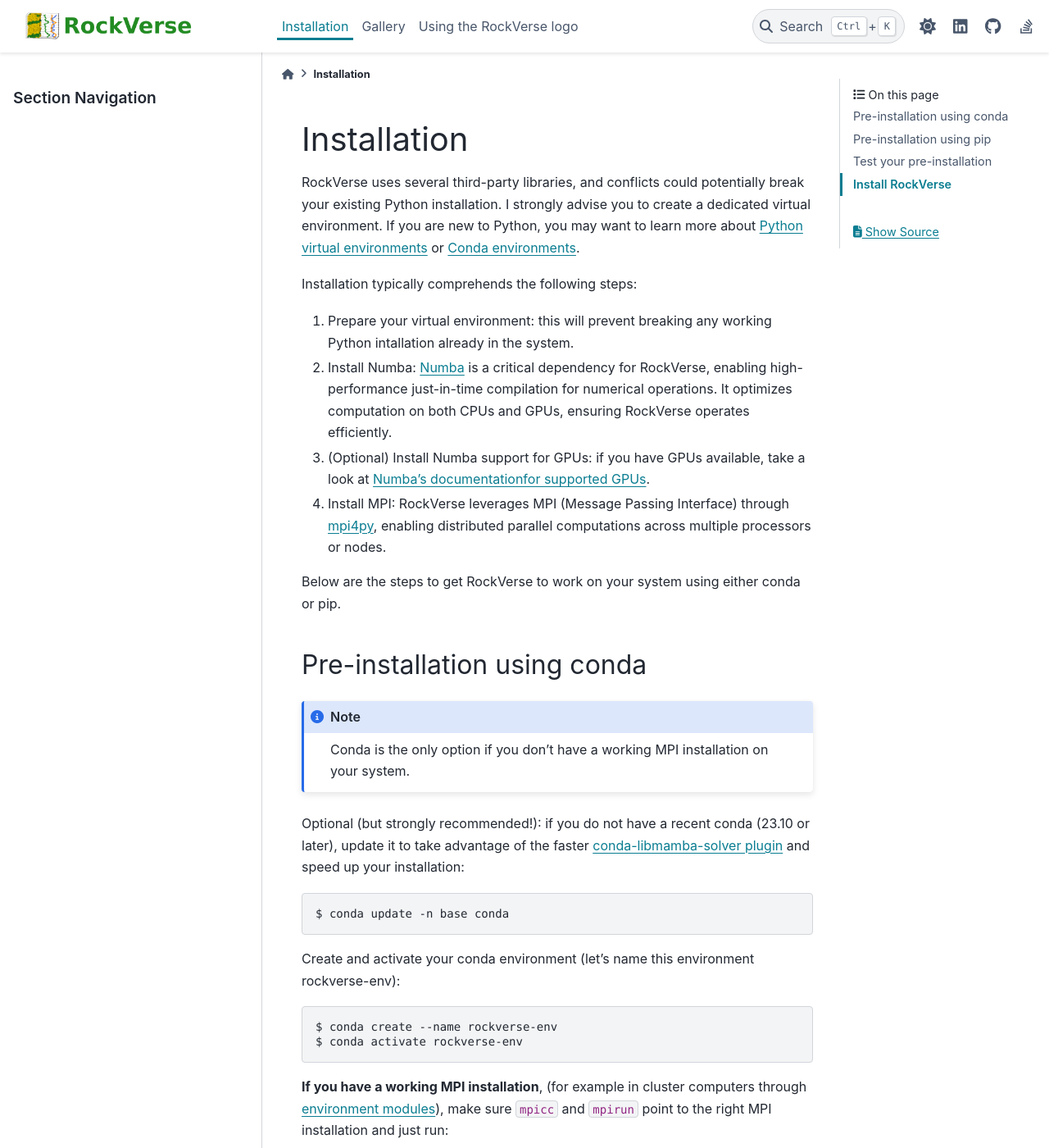
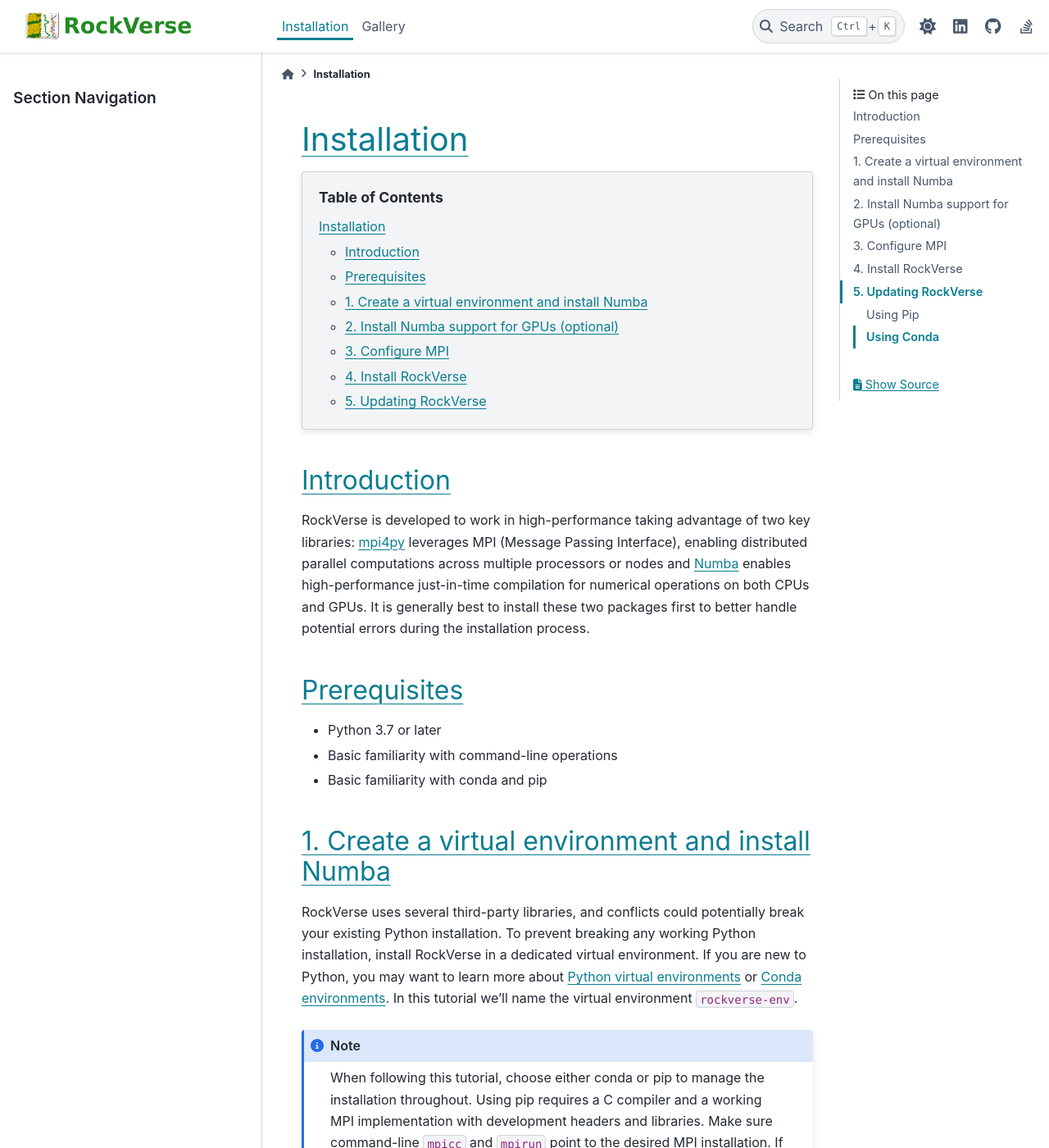
Before and after one commit to rodolfovictor/rockverse, a Sphinx documentation site: the page built from docs/source/install.rst, in a window 1280 px wide and 1400 px high. Shown: the whole window at 82% size. Built offline with Sphinx 7.4.7 and the PyData theme 0.15.4, drawn with Linux system fonts in a browser that asks for light colours; some of the changed text lies outside the part shown.

Commit message:
doc update

```diff
--- a/docs/source/index.rst
+++ b/docs/source/index.rst
@@ -81,7 +81,6 @@
 
     install.rst
     gallery.rst
-    gallery/miscellaneous/logo
 
 Indices and tables
 ==================
--- a/docs/source/install.rst
+++ b/docs/source/install.rst
@@ -1,48 +1,58 @@
 Installation
 ============
 
-RockVerse uses several third-party libraries, and conflicts could potentially break your
-existing Python installation. I strongly advise you to create a dedicated virtual
-environment. If you are new to Python, you may want to learn more about
+.. contents:: Table of Contents
+   :depth: 2
+
+
+Introduction
+------------
+
+RockVerse is developed to work in high-performance taking advantage of two
+key libraries: `mpi4py <https://mpi4py.readthedocs.io/en/stable/>`_ leverages
+MPI (Message Passing Interface), enabling distributed parallel computations
+across multiple processors or nodes and `Numba <https://numba.pydata.org/>`_
+enables high-performance just-in-time compilation for numerical operations on
+both CPUs and GPUs. It is generally best to install these two packages first
+to better handle potential errors during the installation process.
+
+
+Prerequisites
+-------------
+
+- Python 3.7 or later
+
+- Basic familiarity with command-line operations
+
+- Basic familiarity with conda and pip
+
+
+1. Create a virtual environment and install Numba
+-------------------------------------------------
+
+RockVerse uses several third-party libraries, and conflicts could potentially
+break your existing Python installation. To prevent breaking any working Python
+installation, install RockVerse in a dedicated virtual environment.
+If you are new to Python, you may want to learn more about
 `Python virtual environments <https://docs.python.org/3/tutorial/venv.html>`_
 or
 `Conda environments <https://docs.conda.io/projects/conda/en/latest/user-guide/tasks/manage-environments.html>`_.
+In this tutorial we'll name the virtual environment ``rockverse-env``.
 
-Installation typically comprehends the following steps:
-
-1. Prepare your virtual environment: this will prevent breaking any working Python intallation already in the system.
-
-2. Install Numba:
-   `Numba <https://numba.pydata.org/>`_ is a critical dependency for RockVerse, enabling high-performance
-   just-in-time compilation for numerical operations. It optimizes computation on both CPUs and GPUs,
-   ensuring RockVerse operates efficiently.
-
-3. (Optional) Install Numba support for GPUs: if you have GPUs available, take a look at
-   `Numba's documentationfor supported GPUs <https://numba.readthedocs.io/en/stable/cuda/overview.html#supported-gpus>`_.
-
-4. Install MPI:
-   RockVerse leverages MPI (Message Passing Interface) through
-   `mpi4py <https://mpi4py.readthedocs.io/en/stable/>`_,
-   enabling distributed parallel computations across multiple processors or nodes.
-
-Below are the steps to get RockVerse to work on your system using either conda or pip.
+.. note::
+    When following this tutorial, choose either conda or pip to manage the
+    installation throughout. Using pip requires a C compiler and a working
+    MPI implementation with development headers and libraries. Make
+    sure command-line ``mpicc`` and ``mpirun`` point to the desired MPI
+    installation. If you don't have a working MPI installation in your system,
+    then you must use Conda.
 
 
+Using Conda
+~~~~~~~~~~~~
 
-
-
-
-
-
-
-
-Pre-installation using conda
-----------------------------
-
-.. note::
-    Conda is the only option if you don't have a working MPI installation on your system.
-
-Optional (but strongly recommended!): if you do not have a recent conda (23.10 or later),
+Update Conda (optional but recommended):
+if you do not have conda 23.10 or later,
 update it to take advantage of the faster
 `conda-libmamba-solver plugin <https://conda.github.io/conda-libmamba-solver/user-guide/>`_
 and speed up your installation:
@@ -51,69 +61,20 @@
 
     $ conda update -n base conda
 
-Create and activate your conda environment (let's name this environment rockverse-env):
+Create your conda environment with Numba and activate:
 
 .. code-block:: sh
 
-    $ conda create --name rockverse-env
+    $ conda create --name rockverse-env numba
     $ conda activate rockverse-env
 
-**If you have a working MPI installation**, (for example in cluster computers through
-`environment modules <https://modules.sourceforge.net/>`_),
-make sure ``mpicc`` and ``mpirun`` point to the right MPI installation and just run:
 
-.. code-block:: sh
+Using Pip
+~~~~~~~~~~
 
-    $ conda install -c conda-forge numba mpi4py
+Create and activate a virtual environment:
 
-**If you do not have a working MPI installation**,
-there are four MPI implementations available on conda-forge that can be installed
-with conda:
-
-1. ``openmpi``: installs `Open MPI <https://www.open-mpi.org/>`_  (Linux and macOS);
-2. ``mpich``: installs `MPICH <https://www.mpich.org/>`_  (Linux and macOS);
-3. ``impi_rt``: installs `Intel MPI <https://www.intel.com/content/www/us/en/developer/tools/oneapi/mpi-library.html>`_ (Linux and Windows);
-4. ``msmpi``: installs `Microsoft MPI <https://learn.microsoft.com/en-us/message-passing-interface/microsoft-mpi>`_ (Windows).
-
-Pick your favorite (say ``openmpi``) and create the new conda environment with ``numba`` and ``mpi4py``:
-
-.. code-block:: sh
-
-    $ conda install -c conda-forge numba mpi4py openmpi
-
-(Optional) Enable Numba access to GPUs:
-For CUDA 12, install ``cuda-nvcc`` and ``cuda-nvrtc``:
-
-.. code-block:: sh
-
-    $ conda install -c conda-forge cuda-nvcc cuda-nvrtc
-
-For CUDA 11, ``cudatoolkit`` is required:
-
-.. code-block:: sh
-
-    $ conda install -c conda-forge cudatoolkit
-
-
-
-
-
-
-
-
-
-
-Pre-installation using pip
---------------------------
-
-.. note::
-    Unlike conda, installing ``mpi4py`` using pip requires a C compiler and a working MPI
-    implementation with development headers and libraries. Make sure ``mpicc`` and ``mpirun``
-    point to the desired MPI installation.
-
-Create and activate the virtual environment (again, let's call it rockverse-env):
-
-If using Windows,
+If using Windows:
 
 .. code-block:: sh
 
@@ -121,47 +82,18 @@
     $ python -m venv rockverse-env
     $ .\rockverse-env\Scripts\activate
 
-for Linux (example for bash shell):
+For Linux (example for bash shell):
 
 .. code-block:: sh
 
     $ cd path/to/my/environment
-    python -m venv rockverse-env
+    $ python -m venv rockverse-env
     $ source ./rockverse-env/bin/activate
 
-Install numba and mpi4py:
+Test Numba
+~~~~~~~~~~
 
-.. code-block:: sh
-
-    $ pip install --no-cache-dir numba mpi4py
-
-(Optional) enable Numba access to GPUs:
-Install the NVIDIA bindings with
-
-.. code-block:: sh
-
-    $ pip install cuda-python
-
-You'll need to set the environment variable ``NUMBA_CUDA_USE_NVIDIA_BINDING`` to ``"1"``.
-If you want to use specific CUDA versions, set also the environment variable
-``CUDA_HOME`` to the directory of the installed CUDA toolkit (e.g. ``/home/user/cuda-12``).
-
-
-
-
-
-
-
-
-
-
-Test your pre-installation
---------------------------
-
-Numba parallelization
-^^^^^^^^^^^^^^^^^^^^^
-
-Test if Numba shared memory parallelization is working.
+Test if Numba is working.
 Run the following Python code:
 
 .. code-block:: python
@@ -178,7 +110,7 @@
     print_procs()
     print("Threading layer chosen: %s" % threading_layer())
 
-You should see something similar to
+You should see something similar to this (number of processes depend on your machine):
 
 .. code-block:: sh
 
@@ -198,8 +130,56 @@
     Threading layer chosen: omp
 
 
-Numba access to GPUs (optional)
-^^^^^^^^^^^^^^^^^^^^^^^^^^^^^^^
+2. Install Numba support for GPUs (optional)
+--------------------------------------------
+
+RockVerse calculations can be greatly enhanced using GPUs.
+If you have GPUs available, take a look at
+`Numba's documentation for supported GPUs <https://numba.readthedocs.io/en/stable/cuda/overview.html#supported-gpus>`_.
+
+
+Using Conda
+~~~~~~~~~~~~
+
+For CUDA 12, install ``cuda-nvcc`` and ``cuda-nvrtc``:
+
+.. code-block:: sh
+
+    $ conda install -c conda-forge cuda-nvcc cuda-nvrtc
+
+For CUDA 11, ``cudatoolkit`` is required:
+
+.. code-block:: sh
+
+    $ conda install -c conda-forge cudatoolkit
+
+
+Using Pip
+~~~~~~~~~~
+
+Install the NVIDIA bindings with
+
+.. code-block:: sh
+
+    $ pip install cuda-python
+
+Set the environment variable for Numba:
+
+.. code-block:: sh
+
+    export NUMBA_CUDA_USE_NVIDIA_BINDING="1"  # For Linux
+    set NUMBA_CUDA_USE_NVIDIA_BINDING="1"  # For Windows
+
+If using specific CUDA versions, set also CUDA_HOME:
+
+.. code-block:: sh
+
+    export CUDA_HOME=/path/to/cuda  # For Linux
+    set CUDA_HOME=C:\path\to\cuda  # For Windows
+
+
+Test Numba access to GPUs
+~~~~~~~~~~~~~~~~~~~~~~~~~
 
 Run the following Python code:
 
@@ -208,7 +188,7 @@
     from numba import cuda
     print(list(cuda.gpus))
 
-Everything should be working if you get a list of sevices similar to this:
+You should see a list of available devices (machine in this example has 8 GPUs):
 
 .. code-block:: sh
 
@@ -224,8 +204,56 @@
 If you get empty list or errors Numba cannot access your GPU devices.
 
 
-MPI configuration
-^^^^^^^^^^^^^^^^^
+
+
+
+
+
+
+
+3. Configure MPI
+----------------
+
+If you have a working MPI installation
+~~~~~~~~~~~~~~~~~~~~~~~~~~~~~~~~~~~~~~
+
+Make sure command-line ``mpicc`` and ``mpirun`` point to the right MPI installation
+(such as in cluster computers through `environment modules <https://modules.sourceforge.net/>`_).
+If using conda, run
+
+.. code-block:: sh
+
+    $ conda install -c conda-forge mpi4py
+
+If using pip, run
+
+.. code-block:: sh
+
+    $ pip install --no-cache-dir mpi4py
+
+
+If you do not have a working MPI installation
+~~~~~~~~~~~~~~~~~~~~~~~~~~~~~~~~~~~~~~~~~~~~~
+
+In this case you must use conda. There are four MPI implementations available on conda-forge:
+
+1. ``openmpi``: installs `Open MPI <https://www.open-mpi.org/>`_  (Linux and macOS);
+2. ``mpich``: installs `MPICH <https://www.mpich.org/>`_  (Linux and macOS);
+3. ``impi_rt``: installs `Intel MPI <https://www.intel.com/content/www/us/en/developer/tools/oneapi/mpi-library.html>`_ (Linux and Windows);
+4. ``msmpi``: installs `Microsoft MPI <https://learn.microsoft.com/en-us/message-passing-interface/microsoft-mpi>`_ (Windows).
+
+Pick your favorite and run ONE of the following commands:
+
+.. code-block:: sh
+
+    $ conda install -c conda-forge mpi4py openmpi
+    $ conda install -c conda-forge mpi4py mpich
+    $ conda install -c conda-forge mpi4py impi_rt
+    $ conda install -c conda-forge mpi4py msmpi
+
+
+Test if MPI is working
+~~~~~~~~~~~~~~~~~~~~~~
 
 Quickly test the MPI installation:
 
@@ -239,7 +267,8 @@
 
     $ mpirun -n 5 python -m mpi4py.bench helloworld
 
-depending on your installation. You should get an output similar to this:
+depending on your installation. You should get an output similar to this
+('localhost' will be the hostname in your machine):
 
 .. code-block:: sh
 
@@ -249,35 +278,62 @@
     Hello, World! I am process 3 of 5 on localhost.
     Hello, World! I am process 4 of 5 on localhost.
 
-If you encounter errors during MPI installation or execution:
-
-- Ensure the MPI implementation (Open MPI or MPICH) is installed and correctly added to your system's PATH
-  (if you used one of the above conda options it should be automatically done).
-- Verify that the `mpi4py` library is installed in your current Python environment.
-- Check for conflicts between your MPI implementation and `mpi4py`. Some versions of `mpi4py` may require specific versions of MPI.
 
 
 
+4. Install RockVerse
+--------------------
 
+If Numba and MPI are working in your virtual environment, install RockVerse:
 
-
-
-
-
-
-Install RockVerse
------------------
-
-If the tests above were successful, install RockVerse (it may take a while):
+Install the latest stable version from PyPI:
 
 .. code-block:: sh
 
     pip install rockverse
 
-Run a quick test
+or via conda:
 
 .. code-block:: sh
 
-    $ python -c "import rockverse; print('RockVerse installed successfully!')"
+    conda install -c conda-forge rockverse
 
-If you see "RockVerse installed successfully!" printed, we are good to go!
+To install the latest development version of RockVerse, you can use pip with the latest GitHub main:
+
+$ pip install git+https://github.com/rodolfovictor/rockverse.git
+
+Now run a quick test:
+
+.. code-block:: sh
+
+    $ python -c "import rockverse; print(f'RockVerse {rockverse.__version__} successfully installed!')"
+
+If you see "RockVerse X.X.X successfully installed!" printed, we are good to go!
+
+
+5. Updating RockVerse
+---------------------
+
+To ensure that you are using the latest version of RockVerse with new features,
+improvements, and bug fixes, you can easily update it using either pip or conda.
+
+Using Pip
+~~~~~~~~~
+
+.. code-block:: sh
+
+    $ pip install --upgrade rockverse
+
+This command will check for any available updates on PyPI and install them.
+
+Using Conda
+~~~~~~~~~~~
+
+If you installed RockVerse using Conda, you can update it by running:
+
+.. code-block:: sh
+
+    $ conda update -c conda-forge rockverse
+
+This command will update RockVerse to the latest version available in the
+conda-forge channel.
--- a/src/rockverse/__init__.py
+++ b/src/rockverse/__init__.py
@@ -1,3 +1,3 @@
 from ._utils import make_logo
 
-__version__ = "0.0.7"
+__version__ = "0.0.7d"
```
